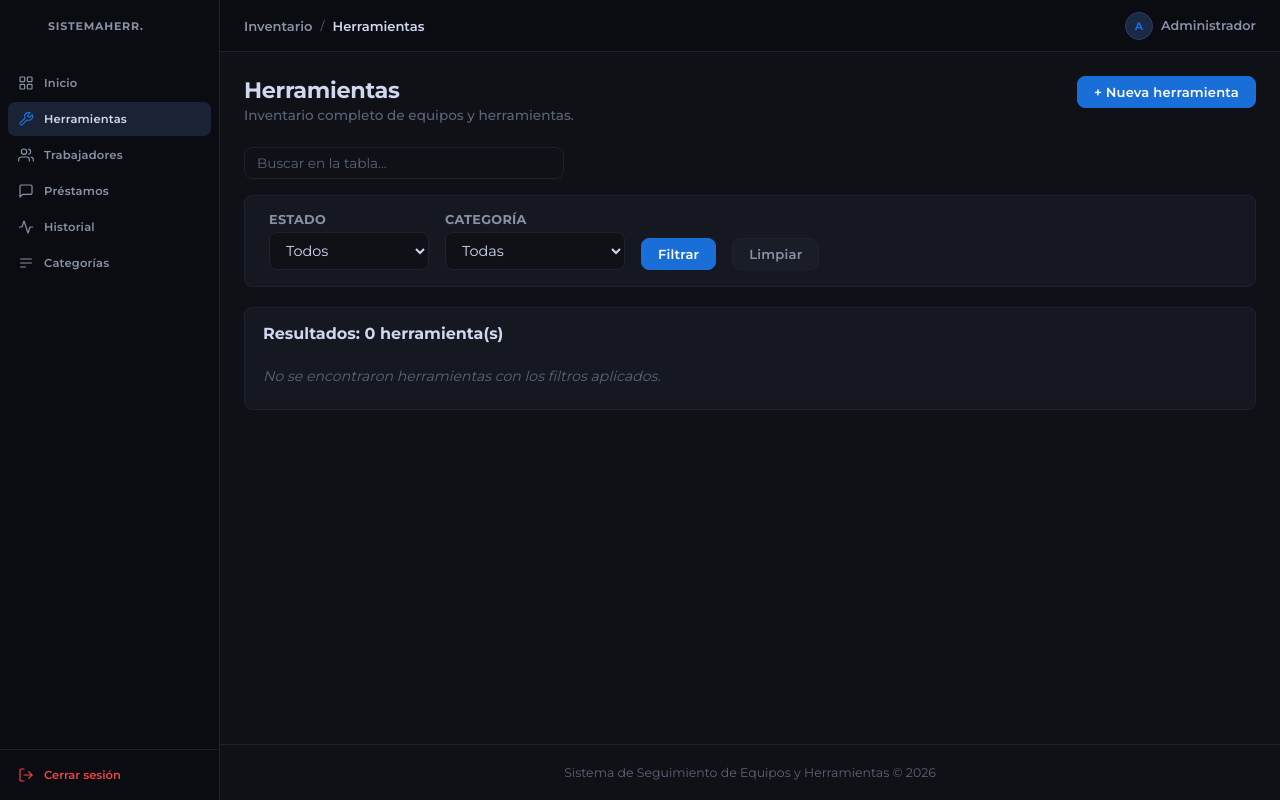
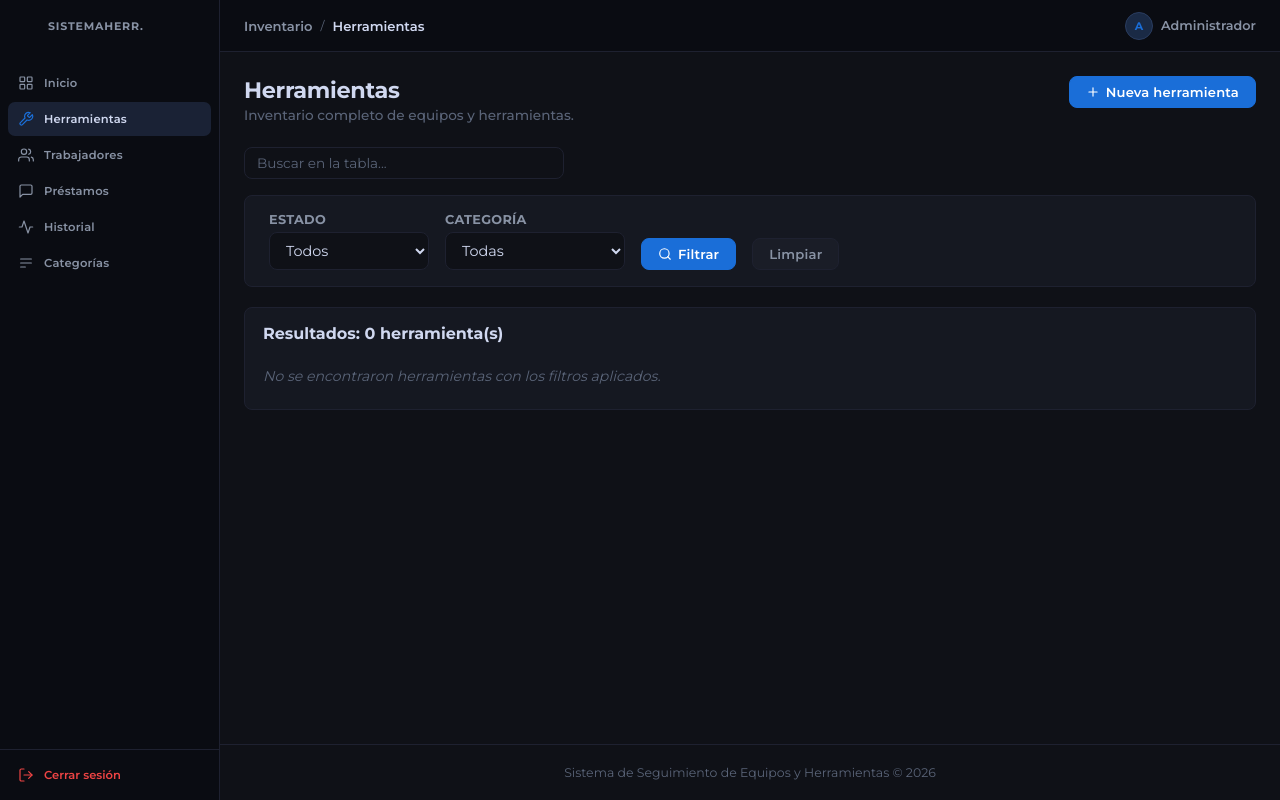
Before and after one commit to ch-devx/sistema-herramientas, a PHP site: page /modules/herramientas/index.php in a window 1280 px wide. Run offline with PHP 8.4, Linux system fonts and the light colour scheme; a user stored in the database is signed in; data that the repository does not hold is empty.

Commit message:
feat(index.php): update button icons to SVG

```diff
--- a/modules/herramientas/index.php
+++ b/modules/herramientas/index.php
@@ -43,7 +43,10 @@ $categorias = $db->query('SELECT * FROM categorias ORDER BY nombre ASC')->fetchA
             <h2>Herramientas</h2>
             <p>Inventario completo de equipos y herramientas.</p>
         </div>
-        <a href="/sistema-herramientas/modules/herramientas/crear.php" class="btn btn-primary">+ Nueva herramienta</a>
+        <a href="/sistema-herramientas/modules/herramientas/crear.php" class="btn btn-primary">
+            <svg viewBox="0 0 24 24"><line x1="12" y1="5" x2="12" y2="19"/><line x1="5" y1="12" x2="19" y2="12"/></svg>
+            Nueva herramienta
+        </a>
     </div>
 </div>
 
@@ -63,8 +66,8 @@ $categorias = $db->query('SELECT * FROM categorias ORDER BY nombre ASC')->fetchA
             <label>Estado</label>
             <select name="estado">
                 <option value="">Todos</option>
-                <option value="disponible"  <?= $filtro_estado === 'disponible'    ? 'selected' : '' ?>>Disponible</option>
-                <option value="prestada"    <?= $filtro_estado === 'prestada'      ? 'selected' : '' ?>>Prestada</option>
+                <option value="disponible"    <?= $filtro_estado === 'disponible'    ? 'selected' : '' ?>>Disponible</option>
+                <option value="prestada"      <?= $filtro_estado === 'prestada'      ? 'selected' : '' ?>>Prestada</option>
                 <option value="mantenimiento" <?= $filtro_estado === 'mantenimiento' ? 'selected' : '' ?>>Mantenimiento</option>
             </select>
         </div>
@@ -79,7 +82,10 @@ $categorias = $db->query('SELECT * FROM categorias ORDER BY nombre ASC')->fetchA
                 <?php endforeach; ?>
             </select>
         </div>
-        <button type="submit" class="btn btn-primary">Filtrar</button>
+        <button type="submit" class="btn btn-primary">
+            <svg viewBox="0 0 24 24"><circle cx="11" cy="11" r="8"/><line x1="21" y1="21" x2="16.65" y2="16.65"/></svg>
+            Filtrar
+        </button>
         <a href="/sistema-herramientas/modules/herramientas/index.php" class="btn btn-secondary">Limpiar</a>
     </form>
 </div>
```
